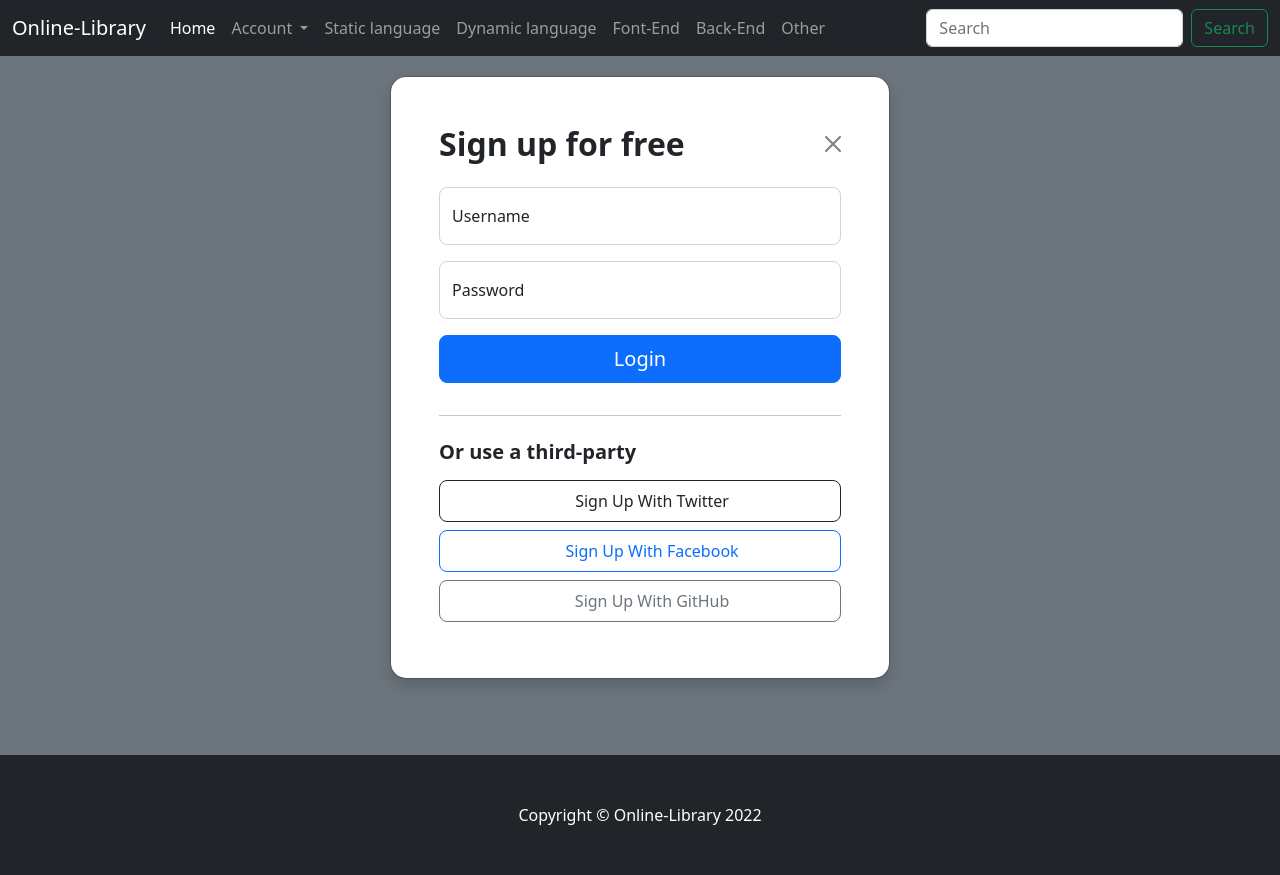
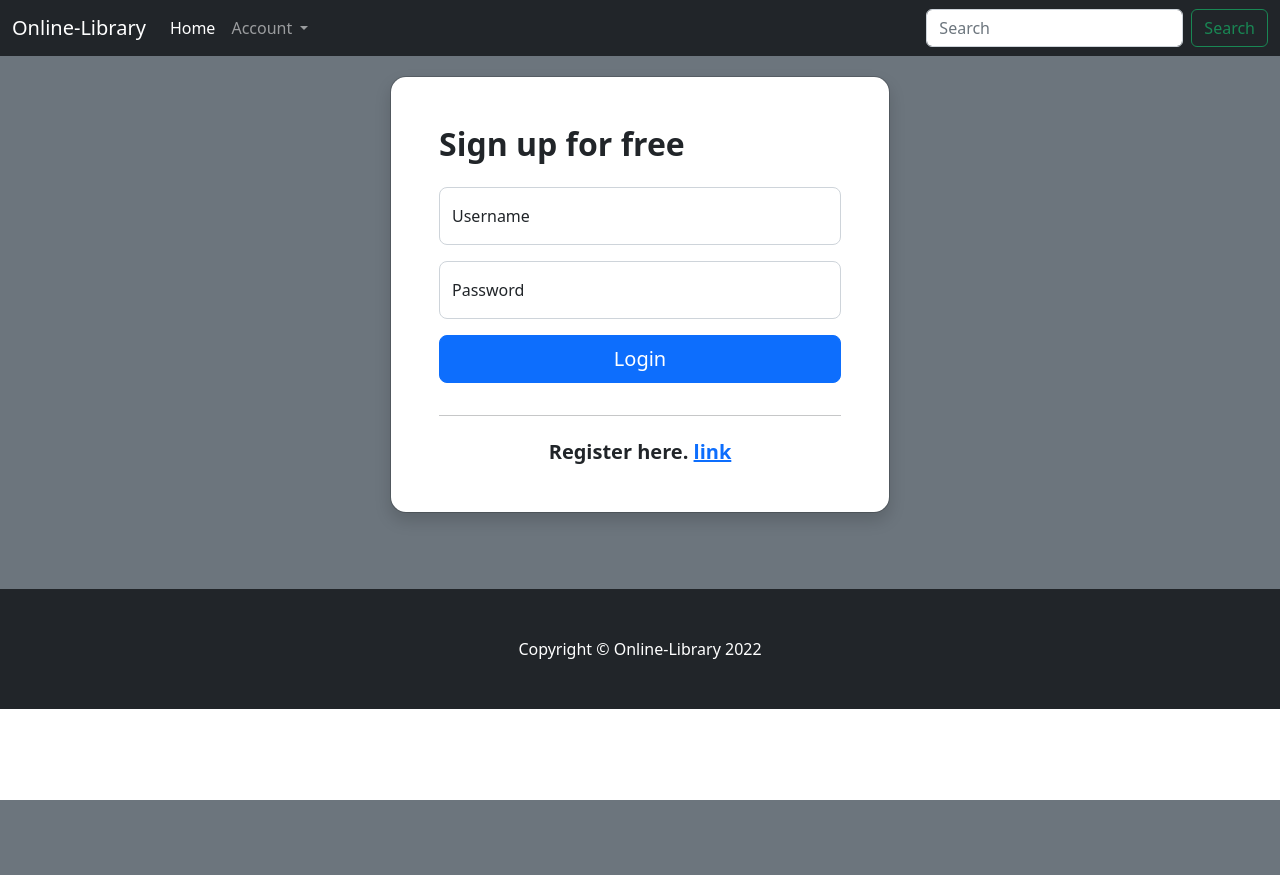
Before and after one commit to winlintun/Online-Library, a Django app: page /login/ in a window 1280 px wide. After the commit the page ends 800 px from the top, so only its background shows below. Run offline with Django 4.2, Linux system fonts and the light colour scheme; some libraries are stand-ins or nearby versions.

Commit message:
fix form and fix upload form template

```diff
--- a/DjangoProject/settings.py
+++ b/DjangoProject/settings.py
@@ -124,7 +124,7 @@
 STATICFILES_DIRS = [os.path.join(BASE_DIR, 'static'),]
 
 MEDIA_URL = '/media/'
-MEDIA_ROOT = os.path.join(BASE_DIR, '/media')
+MEDIA_ROOT = os.path.join(BASE_DIR, 'onlinebooks/img')
 
 # Default primary key field type
 # https://docs.djangoproject.com/en/4.1/ref/settings/#default-auto-field
--- a/onlinebooks/admin.py
+++ b/onlinebooks/admin.py
@@ -1,5 +1,5 @@
 from django.contrib import admin
-from .models import Book, Category
+from .models import Book
 # Register your models here.
 
 
@@ -8,4 +8,3 @@
 
 
 admin.site.register(Book, BookAdmin)
-admin.site.register(Category)
--- a/onlinebooks/urls.py
+++ b/onlinebooks/urls.py
@@ -12,8 +12,7 @@
 	path('register/', views.UserRegister, name="register"),
 	path('login/', views.UserLogin, name="login"),
 	path('logout/', views.UserLogout, name="logout"),
-	path('<int:pk>/', views.content_form, name="upload"),
-	#path('<int:pk>/upload-form/', views.content_form, name="upload"),
+	path('upload/<int:pk>/', views.content_form, name="upload"),
 ]
 
 urlpatterns += static(settings.MEDIA_URL, document_root=settings.MEDIA_ROOT)
--- a/onlinebooks/views.py
+++ b/onlinebooks/views.py
@@ -1,10 +1,11 @@
 from django.shortcuts import render, get_object_or_404, redirect
-from django.urls import reverse
-from .models import Book, Category
+from django.http import HttpResponse
+from .models import Book
 from django.contrib.auth.models import User
 from django.contrib.auth import login, logout, authenticate
 from django.contrib import messages
 from .forms import BookForm
+from django.utils.text import slugify
 
 
 def home(request):
@@ -17,7 +18,6 @@
 def detail(request, pk, slug_text):
 
 	my_book = Book.objects.get(id=pk)
-	my_cateogry = my_book.cateogry.all
 
 	unique_slug = slug_text
 
@@ -25,8 +25,7 @@
 
 	contenxt = {"books": unique_slug,
 				'my_book': my_book,
-				'all_book':all_book,
-				'my_cateogry':my_cateogry}
+				'all_book':all_book}
 
 	return render(request, 'onlinebooks/items.html', contenxt)
 
@@ -71,44 +70,25 @@
 
 
 def content_form(request, pk):
-	user = User.objects.get(id=pk)
-	categories = Category.objects.all()
-	if request.method == 'POST':
-		title = request.POST['title']
-		author = request.POST['author']
-		description = request.POST['description']
-		cateogry = request.POST['cateogry']
-		book_link = request.POST['book_link']
-		image = request.POST['image']  # 1 item
+	user = User.objects.get(pk=pk)
+	if request.method == "POST":
+		form = BookForm(request.POST, instance=user)
+		if form.is_valid():
+			title = form.cleaned_data['title']
+			author = form.cleaned_data['author']
+			description = form.cleaned_data['description']
+			slug_url = slugify(title)
+			book_link = form.cleaned_data['book_link']
+			image = form.cleaned_data['image']
+			create_date = form.cleaned_data['create_date']
 
-		my_category = set()
-		for i in cateogry:
-			my_category.add(i)
-		print(my_category)
-		mybook = Book(title=title, author=author, description=description, book_link=book_link, image=image)
-		mybook.save()
-		return redirect("onlinebooks:home")
-
-	context = {'categories': categories}
-
-	return render(request, 'onlinebooks/upload-form.html', context)
-
-"""
-	if request.method == 'POST':
-		form = BookForm(request.POST)
-		if form.is_valid():
-			user_form = form.save(commit=False)
-			title = form.cleaned_data.get('title')
-			author = form.cleaned_data.get('author')
-			cateogry = form.cleaned_data.get('cateogry')
-			book_link = form.cleaned_data.get('book_link')
-			image = form.cleaned_data.get('image')
-			form.save()
-
+			book = Book.objects.create(title=title, author=author, description=description, slug_url=slug_url, book_link=book_link, image=image, create_date=create_date, upload_user=user)
+			book.save()
 			return redirect("onlinebooks:home")
 	else:
 		form = BookForm()
-		#return redirect("onlinebooks:home")
+	context = {
+		'form': form,
+	}
 
-	context = {"form": form}
-	"""
+	return render(request, 'onlinebooks/upload-form.html', context)
--- a/templates/base.html
+++ b/templates/base.html
@@ -98,24 +98,24 @@
                   </li>
                   {% if user.is_authenticated %}
                   <li class="nav-item">
-                    <a class="nav-link" href="#">Upload</a>
+                    <a class="nav-link" href="{% url 'onlinebooks:upload' user.id%}">Upload</a>
                   </li>
                   {% endif %}
-                  <li class="nav-item">
-                    <a class="nav-link" href="#">Static language</a>
-                  </li>
-                  <li class="nav-item">
-                    <a class="nav-link" href="#">Dynamic language</a>
-                  </li>
-                  <li class="nav-item">
-                    <a class="nav-link" href="#">Font-End</a>
-                  </li>
-                  <li class="nav-item">
-                    <a class="nav-link" href="#">Back-End</a>
-                  </li>
-                  <li class="nav-item">
-                    <a class="nav-link" href="#">Other</a>
-                  </li>
+<!--                  <li class="nav-item">-->
+<!--                    <a class="nav-link" href="#">Static language</a>-->
+<!--                  </li>-->
+<!--                  <li class="nav-item">-->
+<!--                    <a class="nav-link" href="#">Dynamic language</a>-->
+<!--                  </li>-->
+<!--                  <li class="nav-item">-->
+<!--                    <a class="nav-link" href="#">Font-End</a>-->
+<!--                  </li>-->
+<!--                  <li class="nav-item">-->
+<!--                    <a class="nav-link" href="#">Back-End</a>-->
+<!--                  </li>-->
+<!--                  <li class="nav-item">-->
+<!--                    <a class="nav-link" href="#">Other</a>-->
+<!--                  </li>-->
                   <!-- <li class="nav-item">
                     <a class="nav-link disabled">Disabled</a>
                   </li> -->
--- a/templates/onlinebooks/index.html
+++ b/templates/onlinebooks/index.html
@@ -10,7 +10,7 @@
                 <div class="col mb-5">
                     <div class="card h-100">
                         <!-- Product image-->
-                        <img class="card-img-top" src="{{ book.image.url }}" alt="..." />
+                            <img class="card-img-top" src="{{ book.image.url }}" alt="..." />
                         <!-- Product details-->
                         <div class="card-body p-4">
                             <div class="text-center">
--- a/templates/onlinebooks/login.html
+++ b/templates/onlinebooks/login.html
@@ -7,7 +7,6 @@
       <div class="modal-header p-5 pb-4 border-bottom-0">
         <!-- <h5 class="modal-title">Modal title</h5> -->
         <h2 class="fw-bold mb-0">Sign up for free</h2>
-        <button type="button" class="btn-close" data-bs-dismiss="modal" aria-label="Close"></button>
       </div>
 
       <div class="modal-body p-5 pt-0">
@@ -21,21 +20,15 @@
             <input type="password" name="password" class="form-control rounded-3" id="floatingPassword" placeholder="Password">
             <label for="floatingPassword">Password</label>
           </div>
-          <button class="w-100 mb-2 btn btn-lg rounded-3 btn-primary" type="submit">Login</button>
-          <hr class="my-4">
-          <h2 class="fs-5 fw-bold mb-3">Or use a third-party</h2>
-          <button class="w-100 py-2 mb-2 btn btn-outline-dark rounded-3" type="submit">
-            <svg class="bi me-1" width="16" height="16"><use xlink:href="#twitter"></use></svg>
-            Sign up with Twitter
-          </button>
-          <button class="w-100 py-2 mb-2 btn btn-outline-primary rounded-3" type="submit">
-            <svg class="bi me-1" width="16" height="16"><use xlink:href="#facebook"></use></svg>
-            Sign up with Facebook
-          </button>
-          <button class="w-100 py-2 mb-2 btn btn-outline-secondary rounded-3" type="submit">
-            <svg class="bi me-1" width="16" height="16"><use xlink:href="#github"></use></svg>
-            Sign up with GitHub
-          </button>
+            {% if not user.is_authenticated %}
+              <button class="w-100 mb-2 btn btn-lg rounded-3 btn-primary" type="submit">Login</button>
+              <hr class="my-4">
+                <h5 class="fw-bold mb-0 text-center">Register here. <a href="{% url 'onlinebooks:register' %}">link</a></h5>
+            {% else %}
+                <button class="w-100 mb-2 btn btn-lg rounded-3 btn-primary disabled" type="submit">Login</button>
+                <hr class="my-4">
+                <h5 class="fw-bold mb-0 text-center">Logout here. <a href="{% url 'onlinebooks:logout' %}">logout</a></h5>
+            {% endif %}
         </form>
       </div>
     </div>
```
Also changed, not shown: onlinebooks/forms.py (+41 -13 lines), onlinebooks/models.py (+2 -11 lines), templates/onlinebooks/items.html (+2 -6 lines), templates/onlinebooks/register.html (+8 -2 lines), templates/onlinebooks/upload-form.html (+17 -17 lines), db.sqlite3, onlinebooks/img/onlinebooks/img/api.png (added), onlinebooks/migrations/0001_initial.py, onlinebooks/migrations/0002_alter_book_image.py (added), static/image/default.png (renamed from static/onlinebooks/img/mtz-django.png), static/onlinebooks/img/default.png (added).
